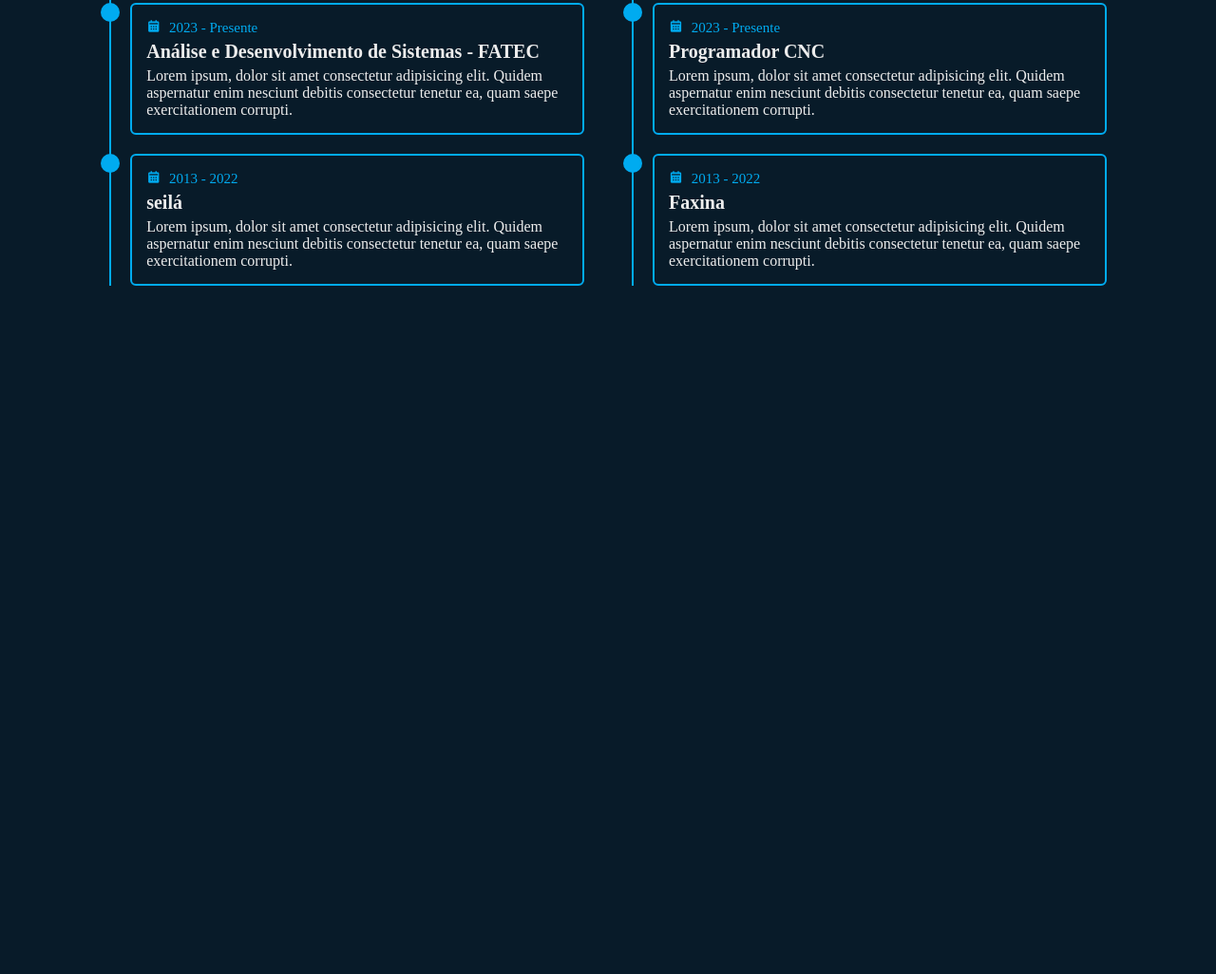
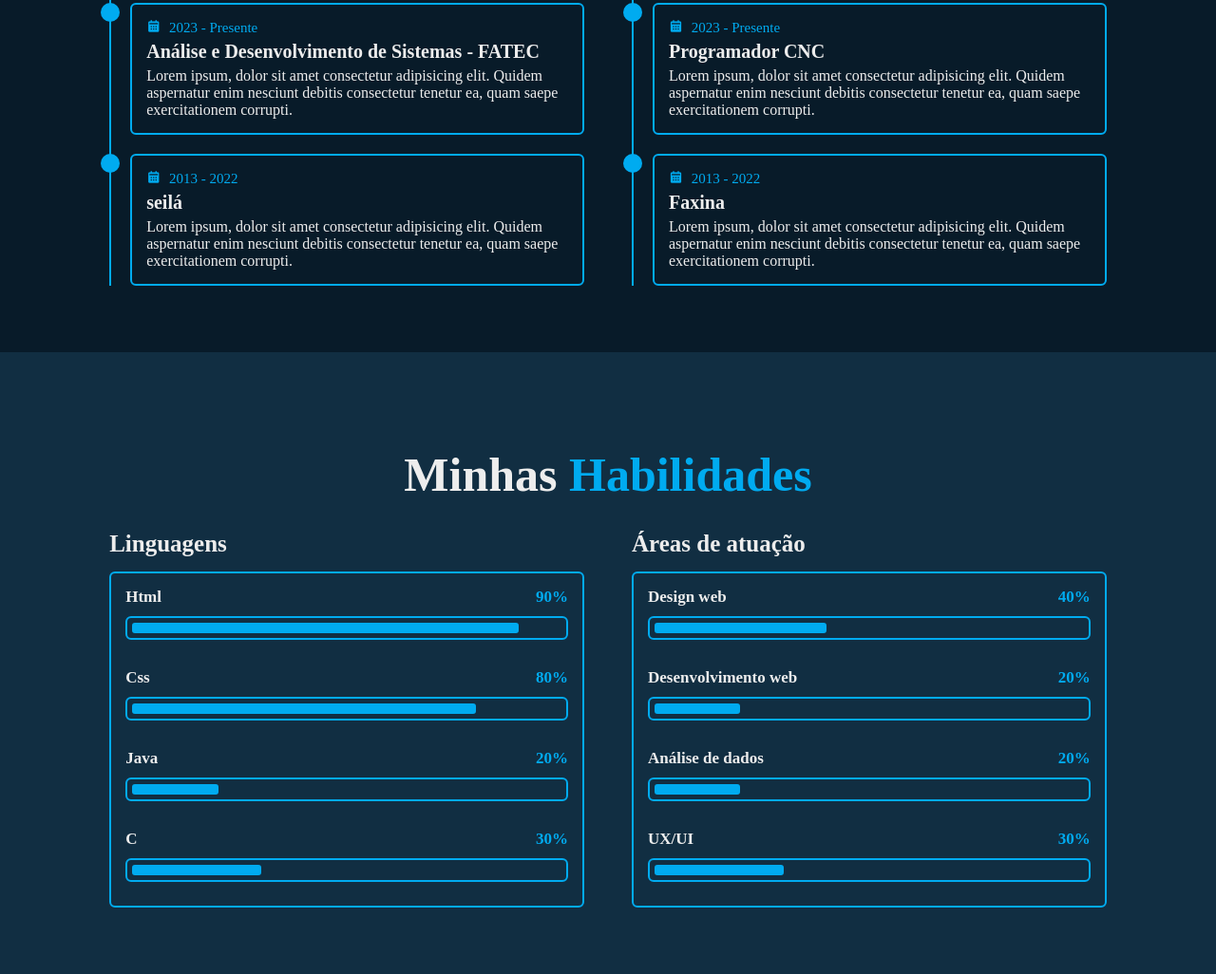
Before and after one commit to BrunoSFavaro/Portifolio, a plain HTML site: page Index.html in a window 1280 px wide. Shown: the part 1987-3013 px from the top of the page at 95% size. Before the commit the page ends 2358 px from the top, so only its background shows below. Drawn offline with nearby package versions, Linux system fonts and the light colour scheme.

Commit message:
Protótipo da página "Habilidades"

```diff
--- a/Index.html
+++ b/Index.html
@@ -145,6 +145,69 @@
         </div>
     </section>
 
+    <!-- Seção "habilidades" -->
+    <section class="skills" id="skills">
+        <h2 class="heading">Minhas <span>Habilidades</span></h2>
+
+        <div class="skills-row">
+            <div class="skills-column">
+                <h3 class="title">Linguagens</h3>
+
+                <div class="skills-box">
+                    <div class="skills-content">
+                        <div class="progress">
+                            <h3>Html <span>90%</span></h3>
+                            <div class="bar"><span></span></div>
+                        </div>
+
+                        <div class="progress">
+                            <h3>Css <span>80%</span></h3>
+                            <div class="bar"><span></span></div>
+                        </div>
+
+                        <div class="progress">
+                            <h3>Java <span>20%</span></h3>
+                            <div class="bar"><span></span></div>
+                        </div>
+
+                        <div class="progress">
+                            <h3>C <span>30%</span></h3>
+                            <div class="bar"><span></span></div>
+                        </div>
+                    </div>
+                </div>
+            </div>
+
+            <div class="skills-column">
+                <h3 class="title">Áreas de atuação</h3>
+
+                <div class="skills-box">
+                    <div class="skills-content">
+                        <div class="progress">
+                            <h3>Design web <span>40%</span></h3>
+                            <div class="bar"><span></span></div>
+                        </div>
+
+                        <div class="progress">
+                            <h3>Desenvolvimento web <span>20%</span></h3>
+                            <div class="bar"><span></span></div>
+                        </div>
+
+                        <div class="progress">
+                            <h3>Análise de dados <span>20%</span></h3>
+                            <div class="bar"><span></span></div>
+                        </div>
+
+                        <div class="progress">
+                            <h3>UX/UI <span>30%</span></h3>
+                            <div class="bar"><span></span></div>
+                        </div>
+                    </div>
+                </div>
+            </div>
+        </div>
+    </section>
+
 
     <script src="./Script.js"></script>
 </body>
--- a/Style.css
+++ b/Style.css
@@ -400,3 +400,110 @@ span {
     font-size: 1.6rem;
     padding-top: .5rem;
 }
+
+.skills {
+    min-height: auto;
+    padding-bottom: 7rem;
+    background: var(--second-bg-color);
+}
+
+.skills .skills-row {
+    display: flex;
+    flex-wrap: wrap;
+    gap: 5rem;
+}
+
+.skills-row .skills-column {
+    flex: 1 1 40rem;
+}
+
+.skills-column .title {
+    font-size: 2.5rem;
+    margin: 0 0 1.5rem;
+}
+
+.skills-box .skills-content {
+    position: relative;
+    border: .2rem solid var(--main-color);
+    border-radius: .6rem;
+    padding: .5rem 1.5rem;
+    z-index: 1;
+    overflow: hidden;
+}
+
+.skills-box .skills-content::before {
+    content: '';
+    position: absolute;
+    top: 0;
+    left: 0;
+    width: 0;
+    height: 100%;
+    background: var(--bg-color);
+    z-index: -1;
+    transition: .5s;
+}
+
+.skills-box .skills-content:hover::before {
+    width: 100%;
+}
+
+.skills-content .progress {
+    padding: 1rem 0;
+}
+
+.skills-content .progress h3 {
+    font-size: 1.7rem;
+    display: flex;
+    justify-content: space-between;
+}
+
+.skills-content .progress h3 {
+    color: var(--text-color);
+}
+
+.skills-content .progress .bar {
+    height: 2.5rem;
+    border-radius: .6rem;
+    border: .2rem solid var(--main-color);
+    padding: .5rem;
+    margin: 1rem 0;
+}
+
+.skills-content .progress .bar span {
+    display: block;
+    height: 100%;
+    border-radius: .3rem;
+    background: var(--main-color);
+}
+
+.skills-column:nth-child(1) .skills-content .progress:nth-child(1) .bar span {
+    width: 90%;
+}
+
+.skills-column:nth-child(1) .skills-content .progress:nth-child(2) .bar span {
+    width: 80%;
+}
+
+.skills-column:nth-child(1) .skills-content .progress:nth-child(3) .bar span {
+    width: 20%;
+}
+
+.skills-column:nth-child(1) .skills-content .progress:nth-child(4) .bar span {
+    width: 30%;
+}
+
+.skills-column:nth-child(2) .skills-content .progress:nth-child(1) .bar span {
+    width: 40%;
+}
+
+.skills-column:nth-child(2) .skills-content .progress:nth-child(2) .bar span {
+    width: 20%;
+}
+
+.skills-column:nth-child(2) .skills-content .progress:nth-child(3) .bar span {
+    width: 20%;
+}
+
+.skills-column:nth-child(2) .skills-content .progress:nth-child(4) .bar span {
+    width: 30%;
+}
```
